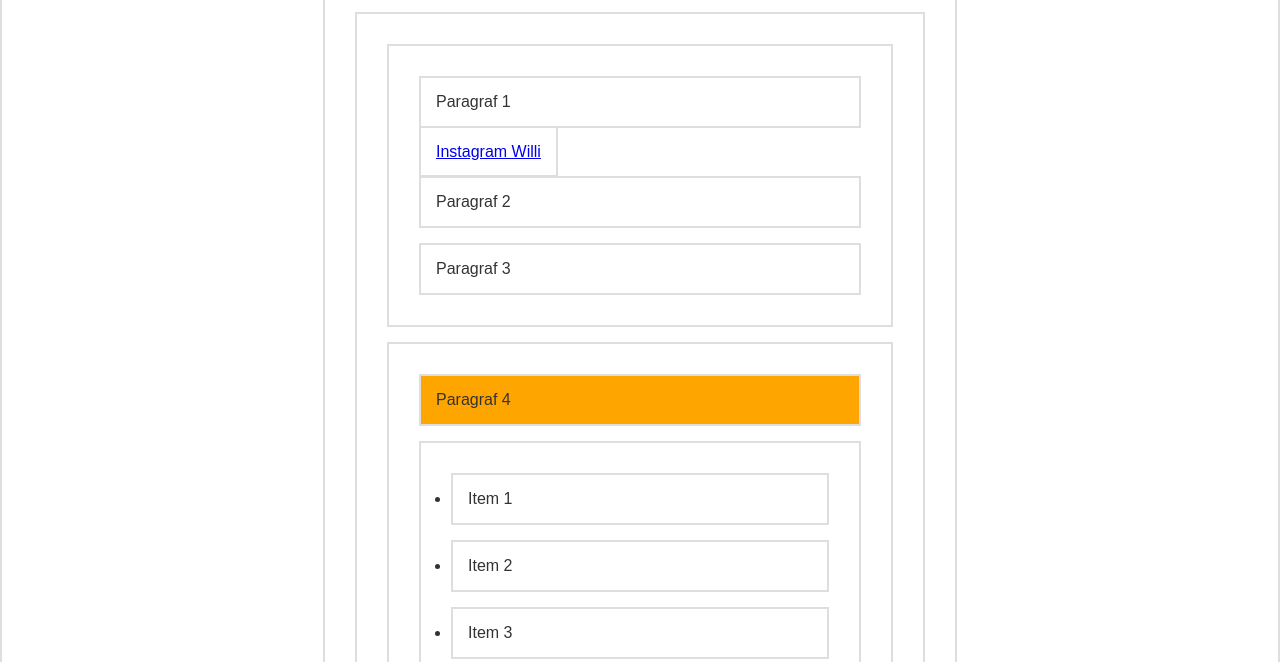
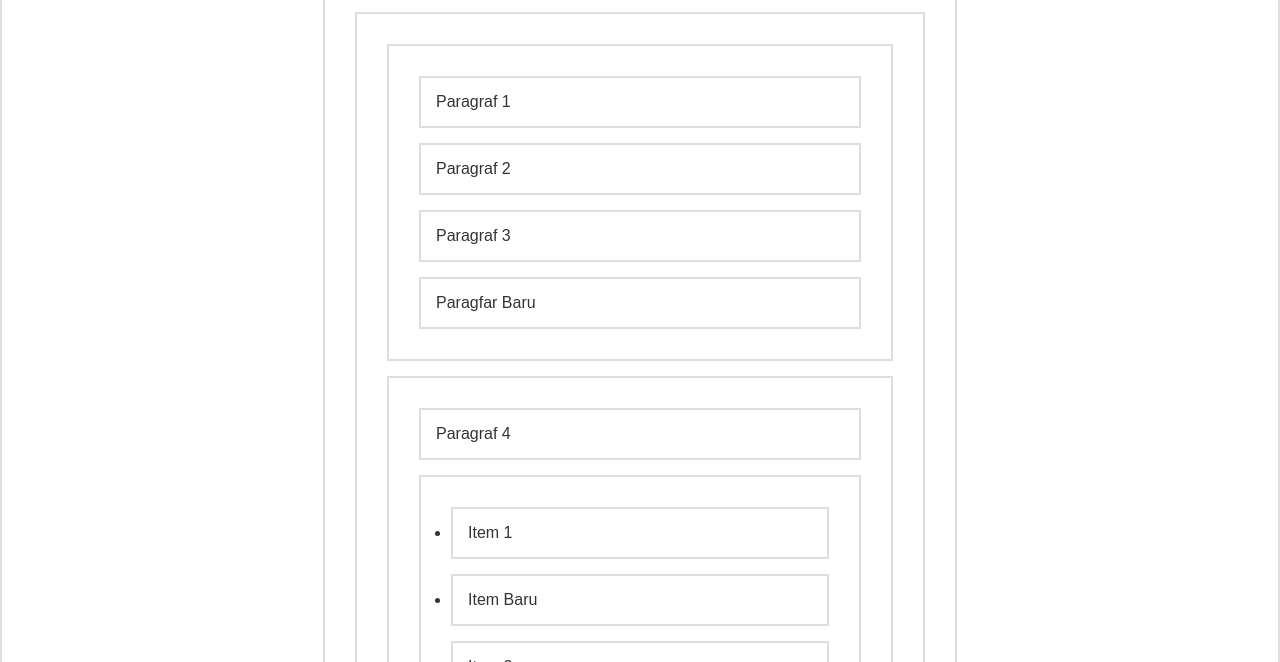
Before and after one commit to sianturiwilly/javascript-dom, a plain HTML site: page index.html in a window 1280 px wide. Shown: the part 138-800 px from the top of the page. Drawn offline with Linux system fonts and the light colour scheme.

Commit message:
Commit kedua

```diff
--- a/script.js
+++ b/script.js
@@ -1,3 +1,38 @@
-const sectionB = document.querySelector('section#b');
-const p4 = sectionB.getElementsByTagName('p')[0];
-p4.style.backgroundColor = 'orange';
+// DOM Manipulation
+// Buat elemen baru
+const pBaru = document.createElement('p');
+const teksPBaru = document.createTextNode('Paragfar Baru');
+
+// Simpan tulisan ke dalam paragraf.
+pBaru.appendChild(teksPBaru);
+
+// Simpan pBaru di akhir Section A.
+const sectionA = document.getElementById('a');
+sectionA.appendChild(pBaru);
+
+const liBaru = document.createElement('li');
+const teksLiBaru = document.createTextNode('Item Baru');
+liBaru.appendChild(teksLiBaru);
+
+const ul = document.querySelector('section#b ul');
+const li2 = ul.querySelector('li:nth-child(2)');
+
+ul.insertBefore(liBaru, li2);
+
+const link = document.getElementsByTagName('a')[0];
+
+sectionA.removeChild(link);
+
+const sectionB = document.getElementById('id');
+const p4 = sectionB.querySelector('p');
+
+const h2Baru = document.createElement('h2');
+const teksH2Baru = document.createTextNode('Judul Baru');
+
+h2Baru.appendChild(teksH2Baru);
+
+sectionB.replaceChild(h2Baru, p4);
+
+pBaru.style.backgroundColor = 'lightgreen';
+liBaru.style.backgroundColor = 'lightgreen';
+h2Baru.style.backgroundColor = 'lightgreen';
```
Also changed, not shown: index.html (+2 -0 lines), style.css (indentation only).
